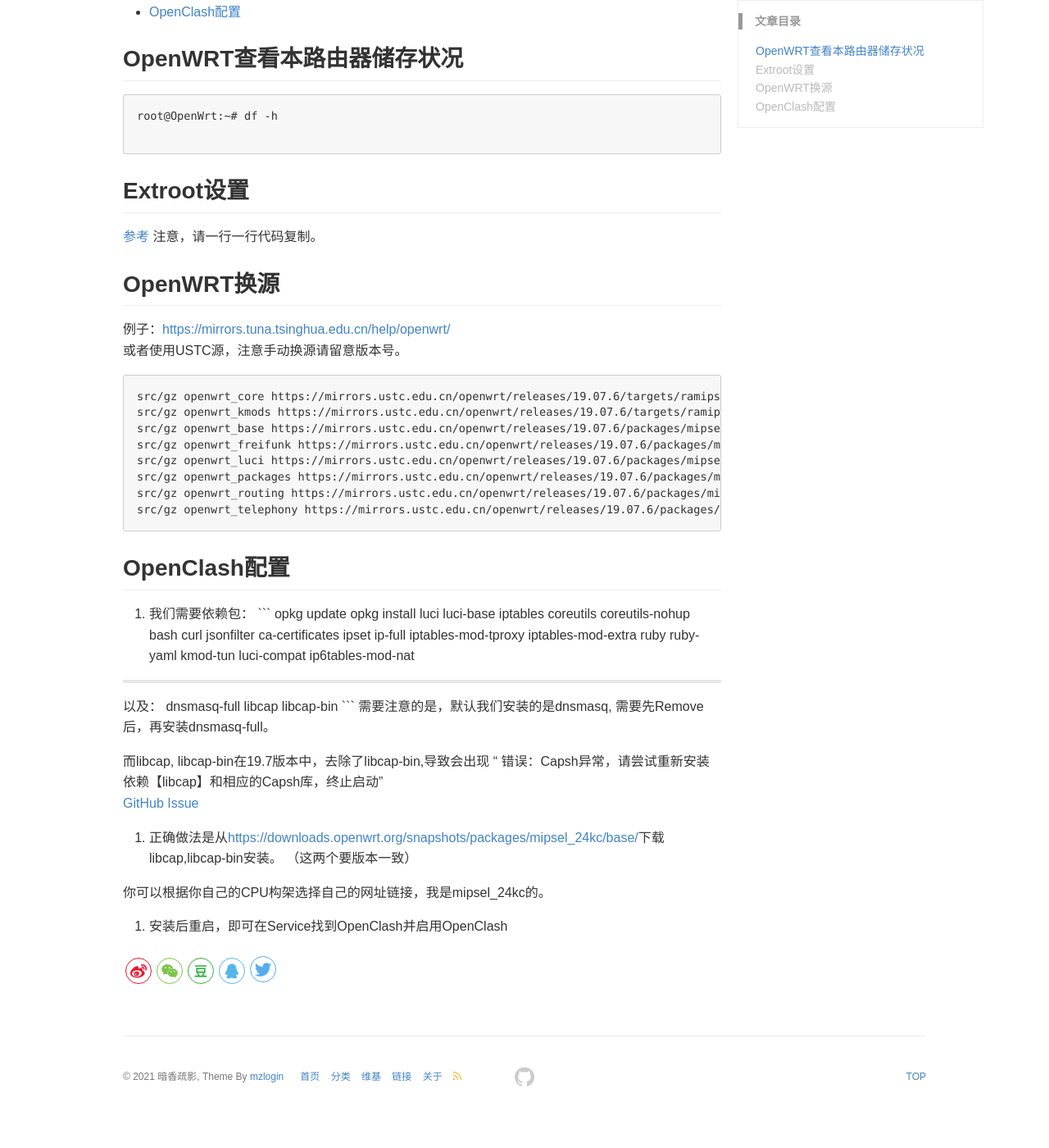
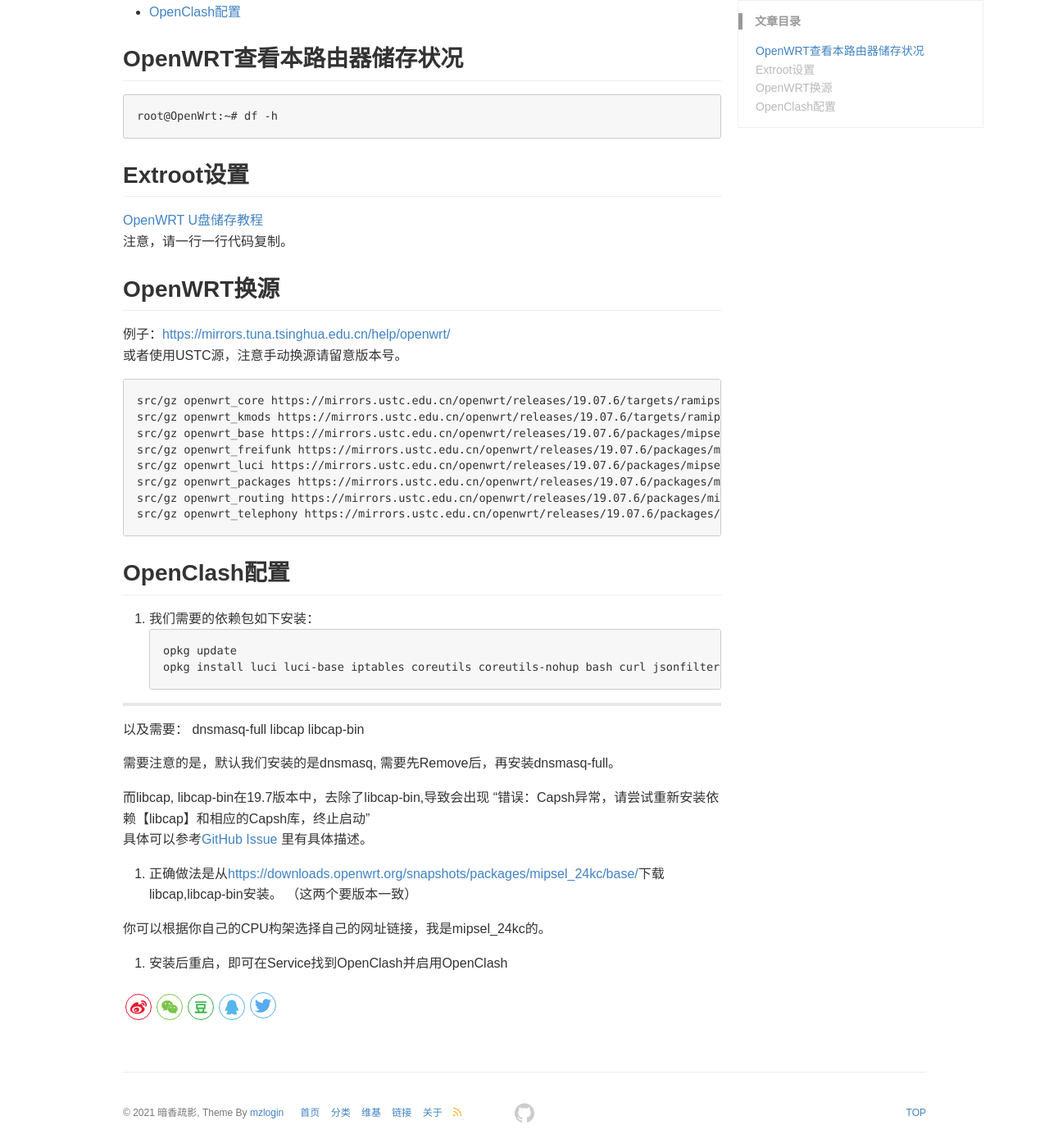
Before and after one commit to dzvision/backup-ghpages, a Jekyll site: the page built from _posts/2021-05-09-OpenWRT-Storage-Extroot-and-OpenClash.md, in a window 1280 px wide and 1400 px high, scrolled down 404 px. Shown: the whole window at 82% size. Built offline with Jekyll 4.4.1, drawn with Linux system fonts in a browser that asks for light colours; comment, search, counter and statistics services are not loaded; before the commit the page ends 1766 px from its top, so only the background shows below that.

Commit message:
Update Post
Update Post

````diff
--- a/_posts/2021-05-09-OpenWRT-Storage-Extroot-and-OpenClash.md
+++ b/_posts/2021-05-09-OpenWRT-Storage-Extroot-and-OpenClash.md
@@ -20,17 +20,17 @@
 
 ```
 root@OpenWrt:~# df -h
-
 ```
 
 ## Extroot设置
-[参考](https://openwrt.org/docs/guide-user/additional-software/extroot_configuration)
+[OpenWRT U盘储存教程](https://openwrt.org/docs/guide-user/additional-software/extroot_configuration)
 注意，请一行一行代码复制。
 
 
 ## OpenWRT换源
 例子：<https://mirrors.tuna.tsinghua.edu.cn/help/openwrt/>
 或者使用USTC源，注意手动换源请留意版本号。
+
 ```
 src/gz openwrt_core https://mirrors.ustc.edu.cn/openwrt/releases/19.07.6/targets/ramips/mt76x8/packages
 src/gz openwrt_kmods https://mirrors.ustc.edu.cn/openwrt/releases/19.07.6/targets/ramips/mt76x8/kmods/4.14.215-1-d92769dc5268e102503ae83fe968a56c
@@ -43,23 +43,23 @@
 ```
 
 ## OpenClash配置
-1. 我们需要依赖包：
+1. 我们需要的依赖包如下安装：
 ```
 opkg update
 opkg install luci luci-base iptables coreutils coreutils-nohup bash curl jsonfilter ca-certificates ipset ip-full iptables-mod-tproxy iptables-mod-extra ruby ruby-yaml kmod-tun luci-compat ip6tables-mod-nat
+```
 
 ***************
-以及：
+以及需要：
 dnsmasq-full
 libcap
 libcap-bin
-```
+
 需要注意的是，默认我们安装的是dnsmasq, 需要先Remove后，再安装dnsmasq-full。
 
 而libcap, libcap-bin在19.7版本中，去除了libcap-bin,导致会出现
-“
-错误：Capsh异常，请尝试重新安装依赖【libcap】和相应的Capsh库，终止启动”
-[GitHub Issue](https://github.com/vernesong/openclash/issues/885)
+“错误：Capsh异常，请尝试重新安装依赖【libcap】和相应的Capsh库，终止启动”
+具体可以参考[GitHub Issue](https://github.com/vernesong/openclash/issues/885) 里有具体描述。
 
 2. 正确做法是从<https://downloads.openwrt.org/snapshots/packages/mipsel_24kc/base/>下载libcap,libcap-bin安装。 （这两个要版本一致）
 
````
Also changed, not shown: _posts/2021-04-20-Files-embedded-in-word-unable-to-open.md (+3 -2 lines), _posts/2021-05-09-OpenWRT-Sideload.md (+1 -1 lines).
